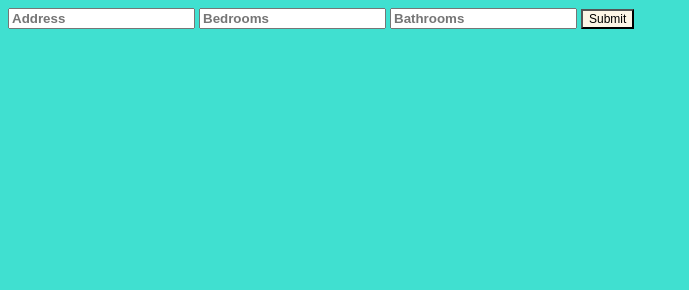
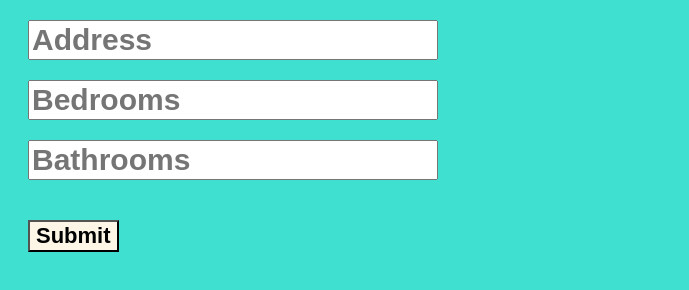
Before and after one commit to arowland900/home-listings, a plain HTML site: page index.html in a window 1280 px wide. Shown: the whole page, without its empty margins (0-689 px from the left). Drawn offline with nearby package versions, Linux system fonts and the light colour scheme.

Commit message:
added some more styling to css

```diff
--- a/css/styles.css
+++ b/css/styles.css
@@ -4,20 +4,18 @@ body {
 
 button {
     background: oldlace;
-    font-size: 12px;
+    font-size: 22px;
     box-sizing: border-box;
     border-style: solid black 2px;
+    font-weight: bold;
+    margin: 20px;
 }
 
-#address {
+input {
+    display: block;
+    align: center;
+    margin: 20px;
     color: #5555;
     font-weight: bold;
+    font-size: 30px;
 }
-#bathrooms {
-    color: #5555;
-    font-weight: bold;
-}
-#bedrooms {
-    color: #5555;
-    font-weight: bold;
-}
```
